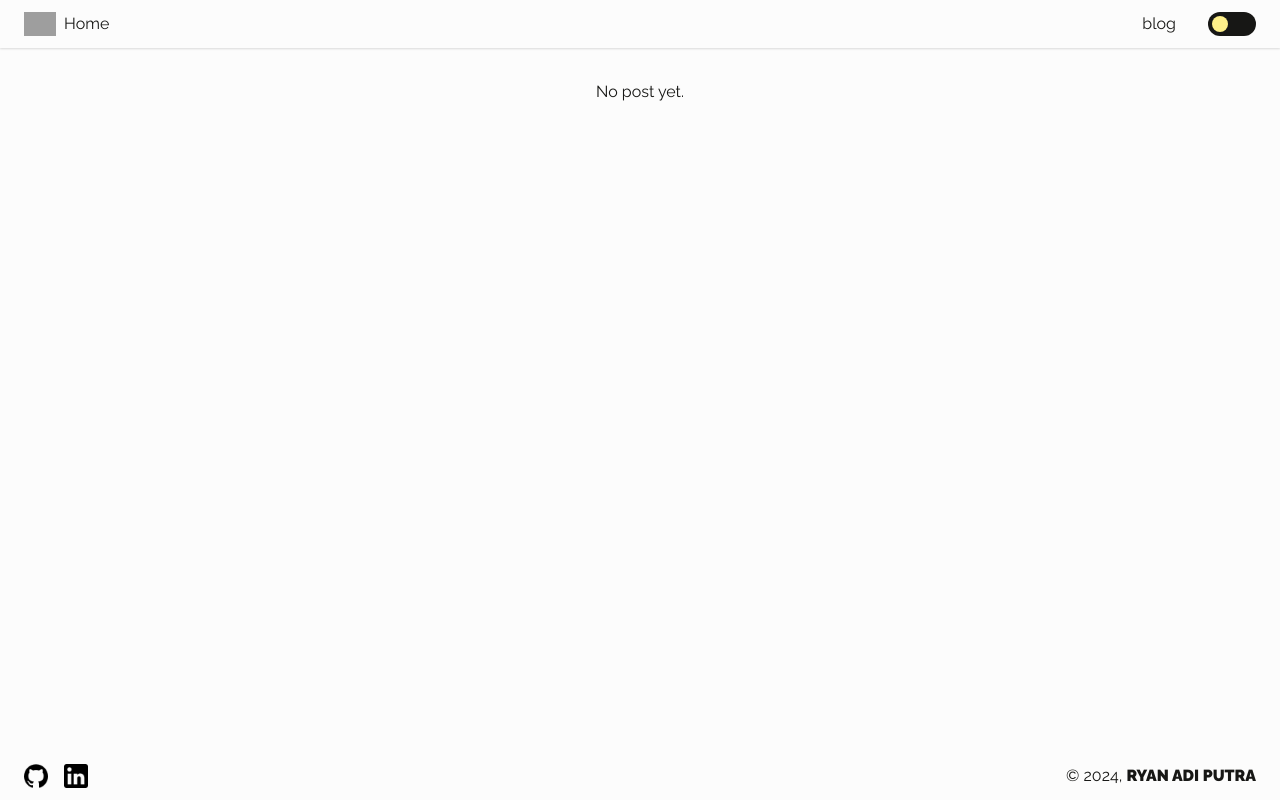
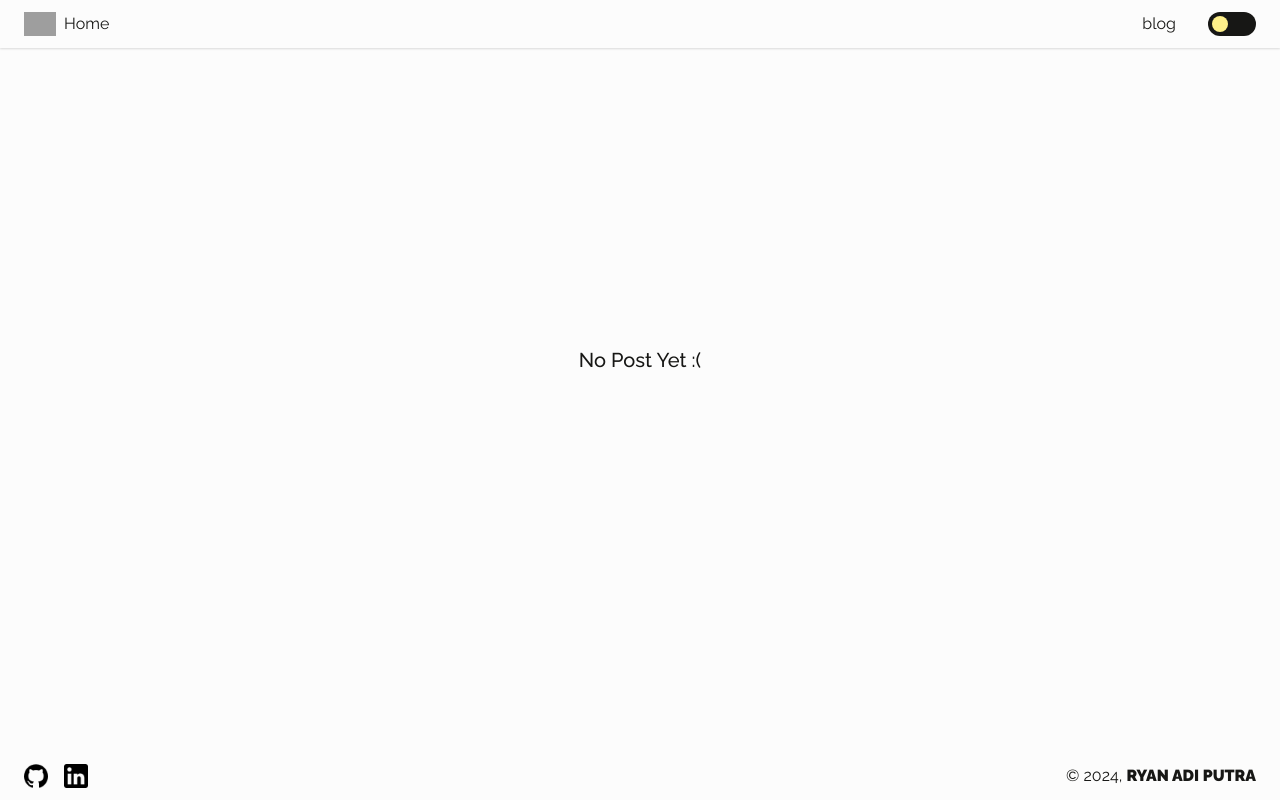
Before and after one commit to ryanadiputraa/portfolio, a Next.js app: page /blog in a window 1280 px wide. Built offline with nearby package versions, Linux system fonts and the light colour scheme; grey boxes are pictures that could not be loaded.

Commit message:
feat: blog message placeholder

```diff
--- a/app/blog/[slug]/page.tsx
+++ b/app/blog/[slug]/page.tsx
@@ -4,6 +4,13 @@ import { blogs } from '../blogs';
 
 export default function Content({ params }: { params: { slug: string } }) {
   const content = blogs[params.slug];
+  if (!content) {
+    return (
+      <div className="h-[70vh] grid place-items-center">
+        <span className="font-medium text-xl">Article Not Found {':('}</span>
+      </div>
+    );
+  }
 
   return (
     <article>
--- a/app/blog/page.tsx
+++ b/app/blog/page.tsx
@@ -5,7 +5,11 @@ import { blogs } from './blogs';
 
 export default function Blog() {
   if (!Object.keys(blogs).length) {
-    return <div className="grid place-items-center">No post yet.</div>;
+    return (
+      <div className="h-[70vh] grid place-items-center">
+        <span className="font-medium text-xl">No Post Yet {':('}</span>
+      </div>
+    );
   }
   return (
     <div className="flex flex-col gap-4">
```
